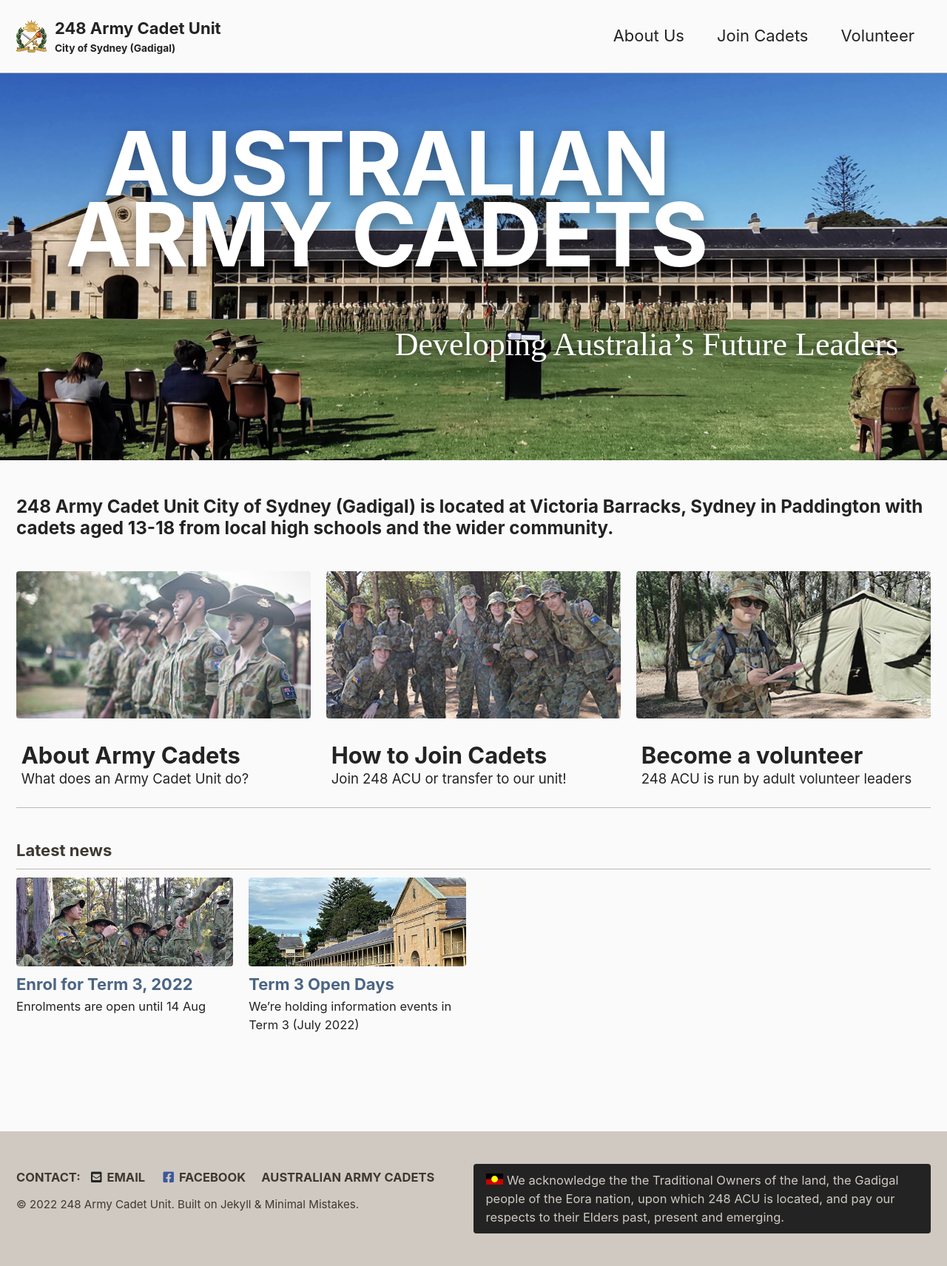
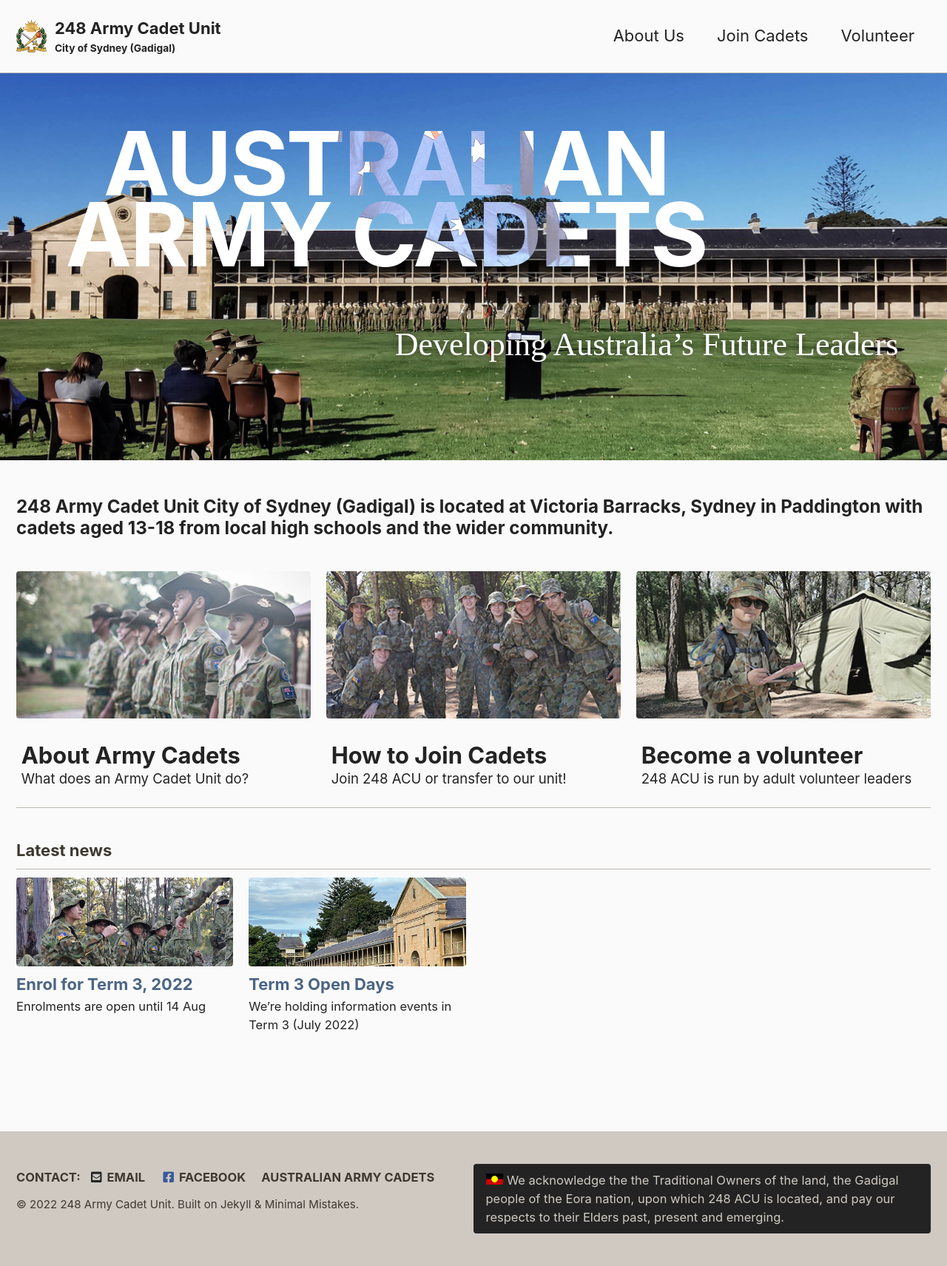
Before and after one commit to alansfyeung/248acu-website, a Jekyll site: the page built from index.html, in a window 1280 px wide. Shown: the whole page at 74% size. Built offline with Jekyll 4.4.1, drawn with Linux system fonts in a browser that asks for light colours; cached includes are drawn as plain includes; the list of posts is cut into pages by our own code.

Commit message:
Home page hero with background clipping

```diff
--- a/_sass/248acu/_layout--home.scss
+++ b/_sass/248acu/_layout--home.scss
@@ -20,11 +20,18 @@
         text-align: center;  // happy accident, this looks pretty cool
         width: 60px * 8;  // Constrain multiple lines
         text-shadow: 0 5px 10px rgba($backdrop-color, .44);
+        @supports (background-clip: text) or (-webkit-background-clip: text) {
+          background: url("/assets/images/home/hero-clip.jpg") no-repeat center center/cover;
+          background-clip: text;
+          -webkit-background-clip: text;
+          text-shadow: none;
+          color: transparent;
+        }
       }
       @include breakpoint($medium) {
         font-size: 90px;
         width: 90px * 8;  // Constrain multiple lines
-        text-shadow: 0 8px 20px rgba($backdrop-color, .44);
+        // text-shadow: 0 8px 20px rgba($backdrop-color, .44);
       }
       @include breakpoint($x-large) {
         font-size: 120px;
```
Also changed, not shown: assets/images/home/hero-clip.jpg (added).
